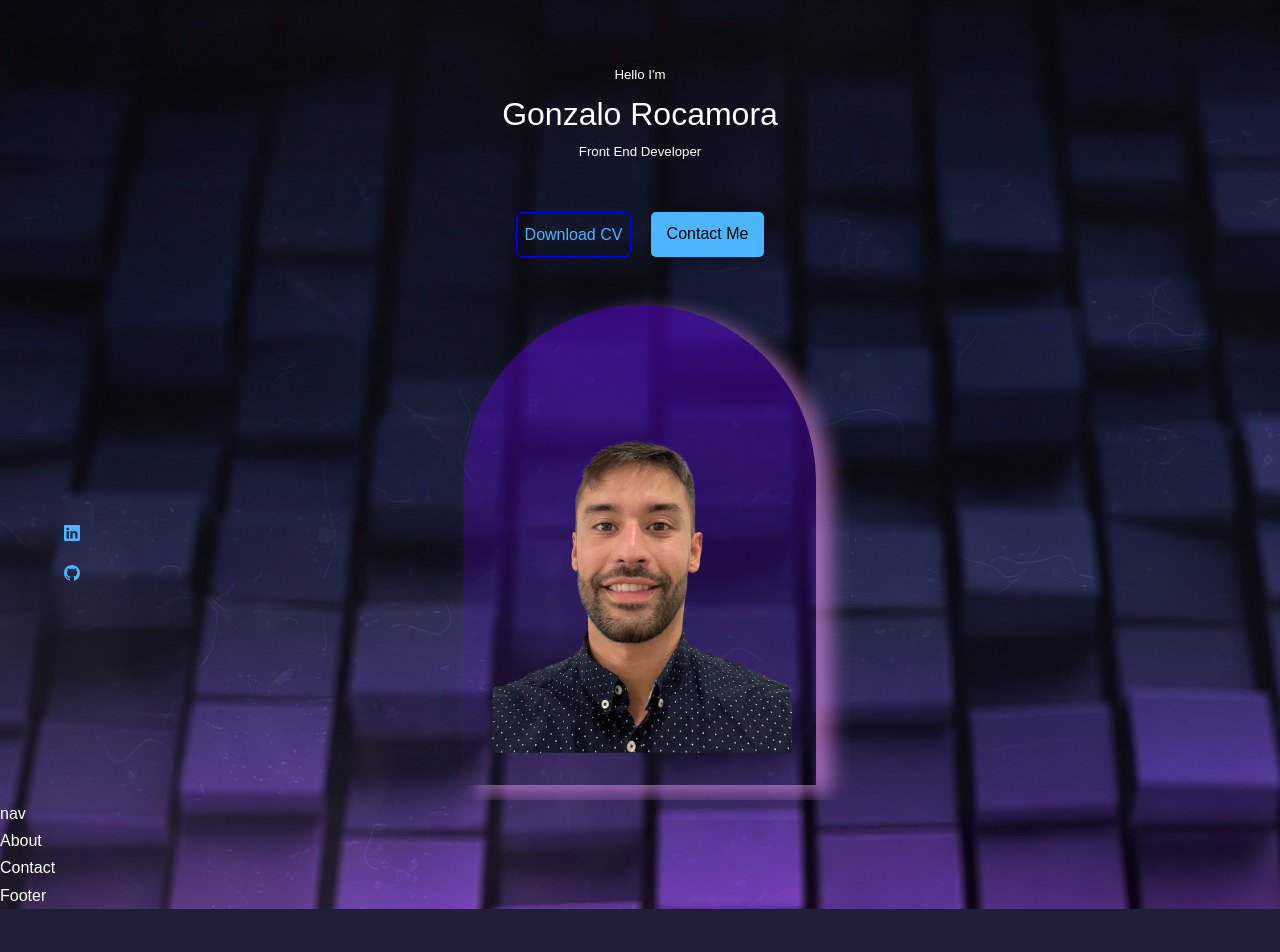
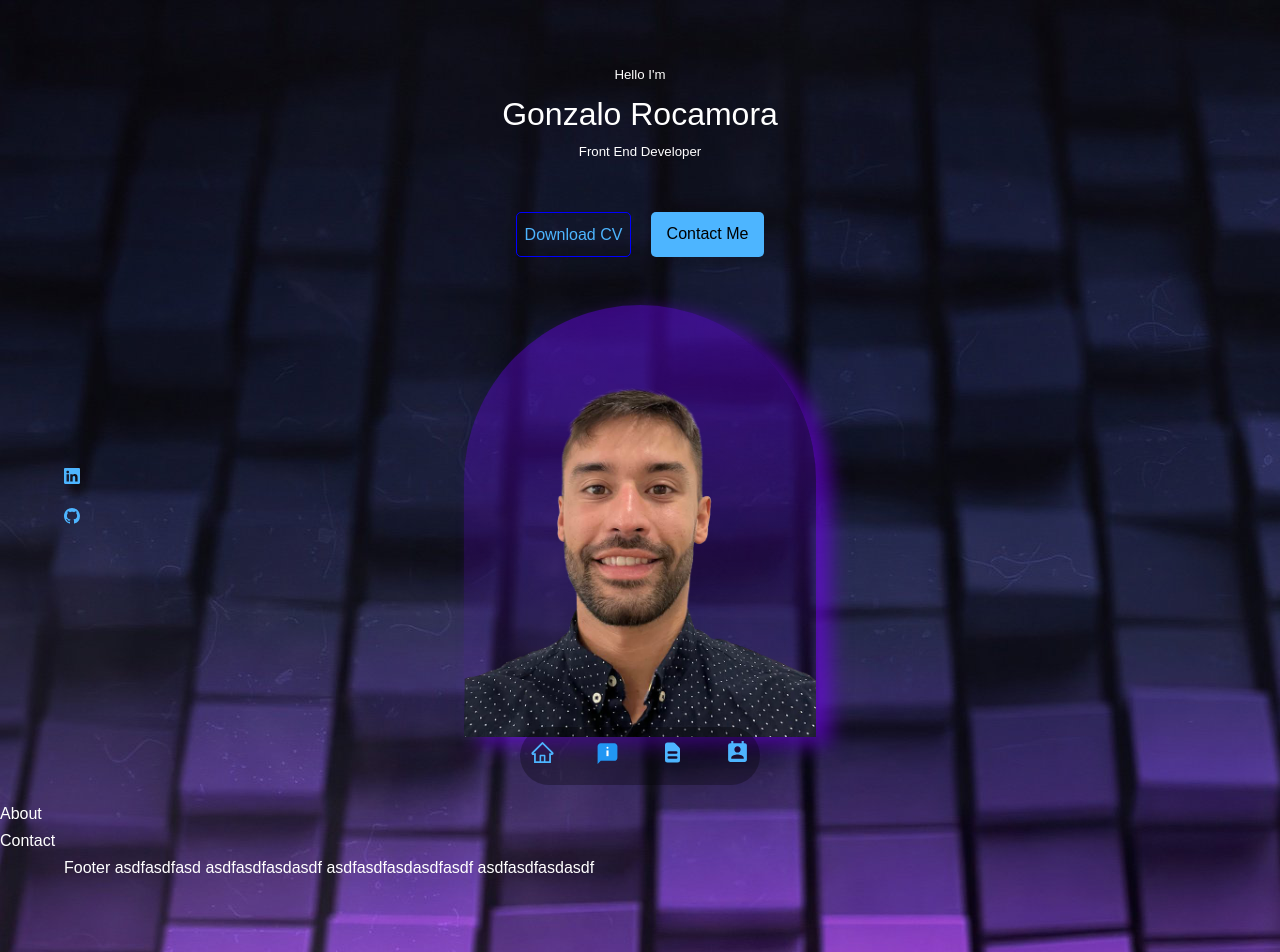
Before and after one commit to gonzaloRocamora/Porfolio, a React (Create React App) app in the folder portfolio/: page / in a window 1280 px wide. Shown: the top 952 px of the page. Before the commit the page ends 909 px from the top, so only its background shows below. Built offline with nearby package versions, Linux system fonts and the light colour scheme.

Commit message:
navbar done

```diff
--- a/portfolio/src/components/footer/Footer.jsx
+++ b/portfolio/src/components/footer/Footer.jsx
@@ -1,8 +1,14 @@
 import React from 'react'
+import './footer.css'
 
 function Footer() {
   return (
-    <div>Footer</div>
+    <div className='container container_footer'>Footer
+        asdfasdfasd
+        asdfasdfasdasdf
+        asdfasdfasdasdfasdf
+        asdfasdfasdasdf
+    </div>
   )
 }
 
--- a/portfolio/src/components/header/Header.jsx
+++ b/portfolio/src/components/header/Header.jsx
@@ -3,6 +3,7 @@ import Utility from "./Utility";
 import myImg from "./backImg.png";
 import Socials from "./Socials";
 import './header.css'
+import Nav from "../nav/Nav";
 
 function Header() {
   return (
@@ -14,6 +15,7 @@ function Header() {
 
         <Utility />
         <Socials />
+
         <div className="my_img">
           <img id='gonzaimg' src={myImg} alt="Gonzalo" />
         </div>
--- a/portfolio/src/components/header/header.css
+++ b/portfolio/src/components/header/header.css
@@ -6,8 +6,9 @@ header {
 
 .header_container {
     text-align: center;
-    height: 80%;
+    height: 80vh;
     position: relative;
+
 }
 
 .utility {
@@ -40,7 +41,7 @@ header {
     gap: 0.8rem;
     position: absolute;
     left: 0;
-    bottom: 4rem;
+    padding-top: 20vh;
 }
 
 
@@ -48,13 +49,16 @@ header {
     background: linear-gradient(var(--color-bg-myImg), transparent) ;
     width: 22rem;
     margin: 0 auto;
-    height: 30rem;
+    height: 27rem;
     margin-top: 2rem;
-    border-radius: 12rem 12rem 0 0;
-    padding: 3rem 1.5rem 2rem 1.74rem;
-    box-shadow: 15px 8px 20px rgba(244, 157, 255, 0.583);
+    border-radius: 12rem 12rem 1px 1px;
+
+    box-shadow: 15px 8px 20px rgba(119, 0, 255, 0.583);
 }
-
+.my_img #gonzaimg {
+    width: 100%;
+    height: 100%;
+}
 /*==Scroll Down==*/
 
 .scroll_down {
--- a/portfolio/src/components/nav/Nav.jsx
+++ b/portfolio/src/components/nav/Nav.jsx
@@ -1,9 +1,26 @@
-import React from 'react'
+import React from "react";
+import { AiOutlineHome } from "react-icons/ai";
+import { FcAbout } from "react-icons/fc";
+import { MdPermContactCalendar } from "react-icons/md";
+import { HiDocumentText } from "react-icons/hi";
+import "./nav.css";
 
 function Nav() {
   return (
-    <div>nav</div>
-  )
+
+ <nav>
+      <a href="#"><AiOutlineHome /></a>
+      <a href="#about"><FcAbout /></a>
+      <a href="#experience"><HiDocumentText /></a>
+      <a href="#contact"><MdPermContactCalendar /></a>
+    </nav>
+
+
+
+
+
+
+  );
 }
 
-export default Nav
+export default Nav;
--- a/portfolio/src/components/nav/nav.css
+++ b/portfolio/src/components/nav/nav.css
@@ -0,0 +1,23 @@
+nav {
+    background: rgba(0,0,0,0.3);
+    display: flex;
+    justify-content: center;
+    gap: 1.5rem;
+    width: 15rem;
+    position: fixed;
+    border-radius: 2rem;
+    align-items: center;
+    left: 50%;
+    transform: translate(-50%);
+    bottom: 15px;
+}
+
+nav a{
+    padding: 0.5rem;
+    font-size: 25px;
+
+}
+
+a:hover {
+    font-size:  30px;
+}
--- a/portfolio/src/index.css
+++ b/portfolio/src/index.css
@@ -5,7 +5,7 @@
      outline: 0;
      box-sizing: border-box;
      list-style: none;
-     text-decoration: dotted;
+     text-decoration: none;
 }
 
 :root {
@@ -44,6 +44,7 @@ body {
 .container {
     width: var(--container-width-lx);
     margin: 0 auto;
+    height: 100vh;
 }
 
 h1,
@@ -113,7 +114,6 @@ img {
     width: 100%;
     object-fit: cover;
 }
-
 /*==Media queries(tablets)==*/
 @media screen and (max-width: 1024px) {
 .container {
```
Also changed, not shown: 1 other file (tests, documents, lock files or other folders).
